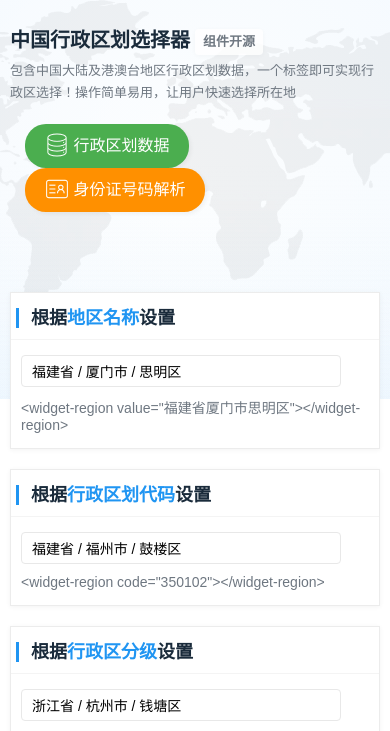
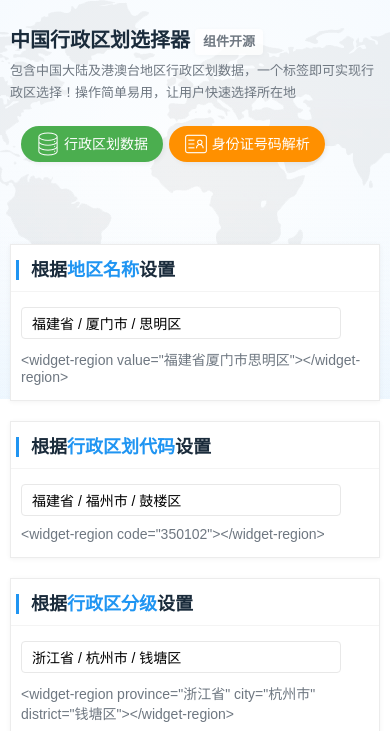
Before and after one commit to mumuy/widget-region, a website: page index.html in a window 390 px wide. Shown: the part 49-780 px from the top of the page. Drawn offline with Linux system fonts and the light colour scheme; a script that the page names is missing.

Commit message:
Update index.css

```diff
--- a/static/style/index.css
+++ b/static/style/index.css
@@ -483,6 +483,14 @@ a:hover{
         font-size: 13px;
         overflow: hidden;
     }
+    .mod-panel .hd .btn{
+        min-width: 64px;
+        margin: 2px 1px;
+        padding: 0 15px;
+        height: 36px;
+        line-height: 35px;
+        font-size: 14px;
+    }
 
     .mod-article{
         margin-bottom: 25px;
```
